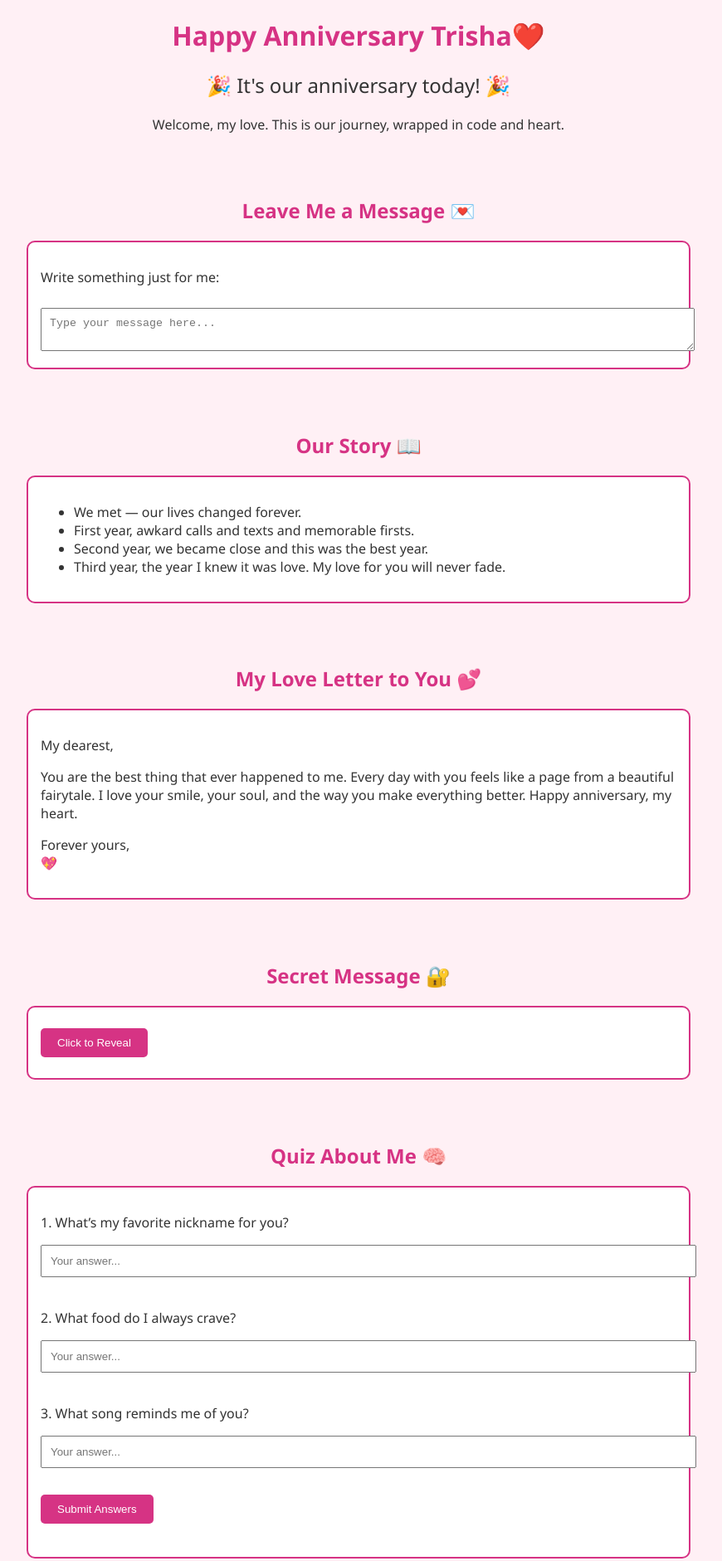
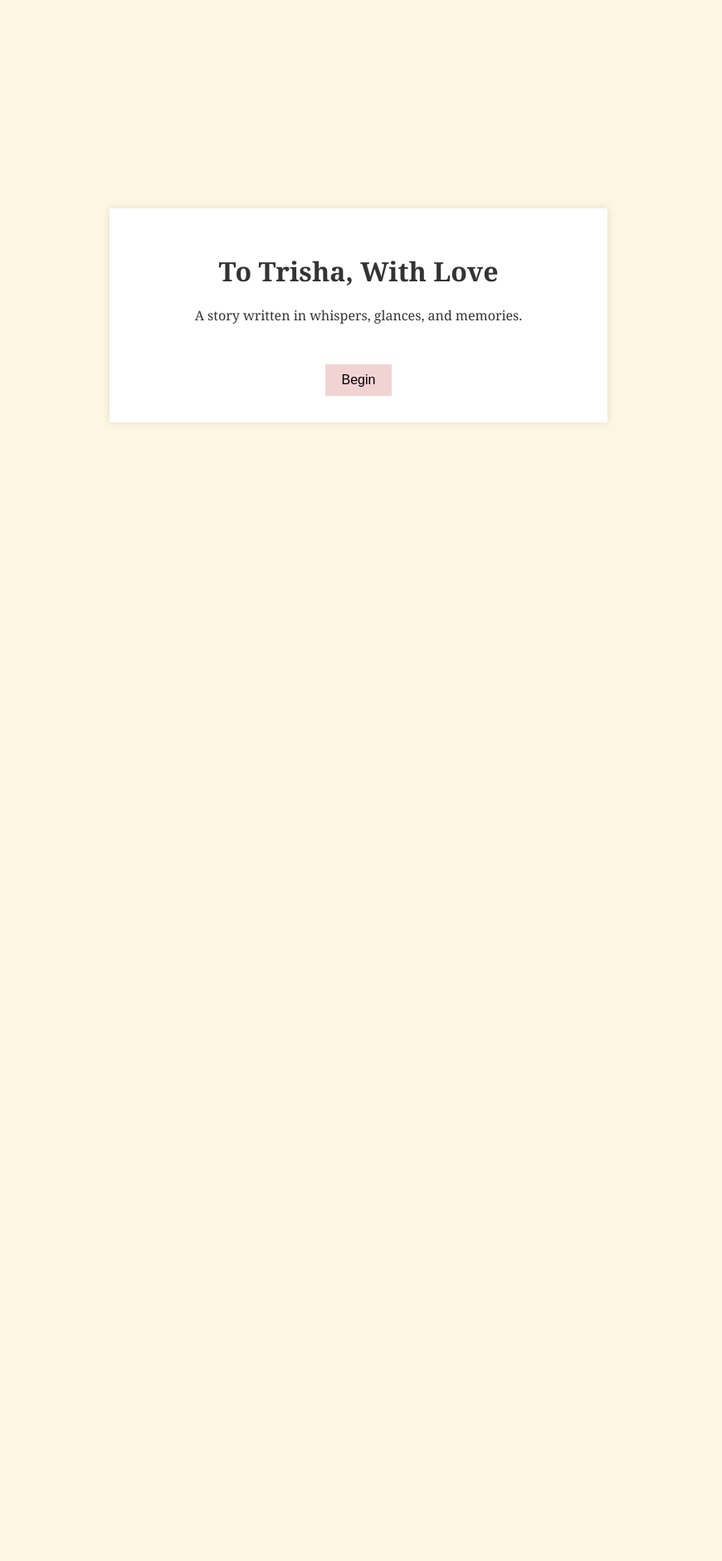
Before and after one commit to manesh108/anniversary-gift, a plain HTML site: page index.html in a window 1280 px wide. Shown: the part 20-1901 px from the top of the page at 83% size, without its empty margins (208-1078 px from the left). After the commit the page ends 800 px from the top, so only its background shows below. Drawn offline with Linux system fonts and the light colour scheme.

Commit message:
Add files via upload

```diff
--- a/index.html
+++ b/index.html
@@ -1,207 +1,151 @@
 <!DOCTYPE html>
 <html lang="en">
 <head>
-  <meta charset="UTF-8">
-  <title>Our Anniversary</title>
+  <meta charset="UTF-8" />
+  <meta name="viewport" content="width=device-width, initial-scale=1" />
+  <title>To Trisha, With Love</title>
   <style>
     body {
-      font-family: 'Segoe UI', sans-serif;
-      background: #fff0f5;
+      background-color: #fdf6e3;
+      font-family: 'Georgia', serif;
       color: #333;
+      display: flex;
+      justify-content: center;
+      align-items: center;
+      height: 100vh;
       margin: 0;
-      padding: 0;
     }
-    header, section {
-      padding: 20px;
-      max-width: 800px;
-      margin: auto;
+    .book {
+      width: 90%;
+      max-width: 600px;
+      background: white;
+      box-shadow: 0 0 10px rgba(0,0,0,0.1);
+      overflow: hidden;
+      position: relative;
     }
-    h1, h2 {
+    .page {
+      padding: 2em;
+      display: none;
+    }
+    .page.active {
+      display: block;
+      animation: fadeIn 1s ease-in-out;
+    }
+    .cover {
       text-align: center;
-      color: #d63384;
     }
-    .timer {
-      font-size: 1.5em;
-      text-align: center;
-      margin: 20px 0;
-    }
-    .box {
-      background: #fff;
-      border: 2px solid #d63384;
-      border-radius: 10px;
-      padding: 15px;
-      margin: 15px 0;
-    }
-    .button {
-      background: #d63384;
-      color: white;
+    button {
+      margin-top: 2em;
+      padding: 10px 20px;
+      font-size: 1em;
+      background-color: #f2d3d3;
       border: none;
-      padding: 10px 20px;
-      margin: 10px 0;
-      border-radius: 5px;
       cursor: pointer;
     }
-    .hidden {
-      display: none;
+    .secret-trigger {
+      cursor: pointer;
+      font-size: 1.5em;
+      float: right;
     }
-    textarea {
-      width: 100%;
-      padding: 10px;
-      margin-top: 10px;
-    }
-    input[type="text"], input[type="email"] {
-      width: 100%;
-      padding: 10px;
+    @keyframes fadeIn {
+      from {opacity: 0;}
+      to {opacity: 1;}
     }
   </style>
 </head>
 <body>
+  <div class="book">
+    <div class="page cover active">
+      <h1>To Trisha, With Love</h1>
+      <p class="subtitle">A story written in whispers, glances, and memories.</p>
+      <button onclick="nextPage()">Begin</button>
+    </div>
 
-<header>
-  <h1>Happy Anniversary Trisha❤️</h1>
-  <div class="timer" id="timer"></div>
-  <p style="text-align:center;">Welcome, my love. This is our journey, wrapped in code and heart.</p>
-</header>
+    <div class="page">
+      <h2>Dedication</h2>
+      <p>"For the girl who made finger hearts magical and van rides unforgettable."<br>– Manesh</p>
+      <button onclick="nextPage()">Next</button>
+    </div>
 
-<section>
-  <h2>Leave Me a Message 💌</h2>
-  <div class="box">
-    <p>Write something just for me:</p>
-    <textarea placeholder="Type your message here..."></textarea>
+    <div class="page">
+      <h2>Chapter 1: The First Conversation</h2>
+      <p>Every chapter of our story is engraved in my heart—from that first conversation about Vishu money to every secret glance, shy smile, and whispered "I love you" in vans and combine classes.<br><br>
+      I still remember how you blushed when I told you that you looked like a Disney princess. And I remember the pink cardigan, the marshmallows, the finger hearts, the van signs, and your handmade gifts.<br><br>
+      Every little moment with you—no matter how small—was magic to me.</p>
+      <button onclick="nextPage()">Next</button>
     </div>
-</section>
 
-<section>
-  <h2>Our Story 📖</h2>
-  <div class="box">
-    <ul>
-      <li>We met — our lives changed forever.</li>
-      <li>First year, awkard calls and texts and memorable firsts.</li>
-      <li>Second year, we became close and this was the best year.</li>
-      <li>Third year, the year I knew it was love. My love for you will never fade.</li>
-    </ul>
+    <div class="page">
+      <h2>Chapter 2: The Chaos & The Calm</h2>
+      <p>I know we’ve had our ups and downs. The happy silences. The school trips. The sneaky peeks. The fake breakups that still left real tears.<br><br>
+      But I’d live through every single one of them again just to feel your warmth, your presence, your love once more.</p>
+      <button onclick="nextPage()">Next</button>
     </div>
-</section>
 
-<section>
-  <h2>My Love Letter to You 💕</h2>
-  <div class="box">
-    <p>My dearest,</p>
-    <p>You are the best thing that ever happened to me. Every day with you feels like a page from a beautiful fairytale. I love your smile, your soul, and the way you make everything better. Happy anniversary, my heart.</p>
-    <p>Forever yours,<br>💖</p>
+    <div class="page">
+      <h2>Chapter 3: My Safe Space</h2>
+      <p>You’ve always been my everything—my password, my comfort, my safe space.<br><br>
+      Even when you drifted, even when it hurt, I held on. Because deep inside, I knew what we had was real.<br><br>
+      You once said you'd give me a chance, and I’m still holding onto that promise—not out of desperation, but out of faith.<br>
+      I believe in us. I believe in the Trisha I fell in love with.</p>
+      <button onclick="nextPage()">Next</button>
     </div>
-</section>
 
-<section>
-  <h2>Secret Message 🔐</h2>
-  <div class="box">
-    <button class="button" onclick="document.getElementById('secret').classList.toggle('hidden')">Click to Reveal</button>
-    <p id="secret" class="hidden">You are my forever and always. There will never be a day I stop loving you.</p>
+    <div class="page">
+      <h2>Chapter 4: If I Ever Get To Marry You</h2>
+      <p>If I ever get to marry you one day, I’ll love you the way you deserve.<br><br>
+      I’ll be your peace after a storm, your laughter after a long day, your home when the world feels too much.<br><br>
+      I’ll never raise my voice, never let you feel alone.<br>
+      I’ll be there—for every tear, every hug, every tired moment.</p>
+      <button onclick="nextPage()">Next</button>
     </div>
-</section>
 
-<section>
-  <h2>Quiz About Me 🧠</h2>
-  <div class="box">
-    <form id="quizForm">
-      <p>1. What’s my favorite nickname for you?</p>
-      <input type="text" name="q1" placeholder="Your answer..."><br><br>
+    <div class="page">
+      <h2>Chapter 5: The Comfort Movie</h2>
+      <p>You once said the hero in <i>Mudhal Nee Mudivum Nee</i> reminded you of me.<br><br>
+      That comfort movie now plays like a memory of us.<br><br>
+      Just like that hero, I’ll wait—no matter how long—because love isn’t about rushing. It’s about holding on, even when it hurts.<br><br>
+      <span class="secret-trigger" onclick="revealSecret()">💗</span>
+      </p>
+      <button onclick="nextPage()">Next</button>
+    </div>
 
-      <p>2. What food do I always crave?</p>
-      <input type="text" name="q2" placeholder="Your answer..."><br><br>
-
-      <p>3. What song reminds me of you?</p>
-      <input type="text" name="q3" placeholder="Your answer..."><br><br>
-
-      <button type="button" class="button" onclick="checkQuiz()">Submit Answers</button>
-    </form>
-
-    <div id="quizResult" style="margin-top:15px; font-weight:bold;"></div>
+    <div class="page secret" id="secret-page">
+      <h2>Chapter 6: My Trisha</h2>
+      <p>I miss my old Trisha.<br>
+      The one who called me <i>vennamavaney.</i><br>
+      The one who held my hand in the van.<br>
+      The one who blushed when I said she looked beautiful.<br><br>
+      But most of all, I just miss <b>you</b>.<br><br>
+      I love you, Trisha.<br>
+      Always have.<br>
+      Always will.<br><br>
+      – Manesh ❤️</p>
     </div>
-</section>
-
-
-<section>
-  <h2>Open When... ✉️</h2>
-  <div class="box">
-    <p><strong>Open when you miss me:</strong><br>Play our song and read my love letter again. I'm always with you.</p><br>
-    <p><strong>Open when you're sad:</strong><br>Take a deep breath. You're strong, and I’m just a hug away.</p><br>
-    <p><strong>Open when you're happy:</strong><br>Smile wider, because your joy lights up my world!</p>
   </div>
-</section>
-
-<section>
-  <h2>Wish Jar ✨</h2>
-  <div class="box">
-    <p>Write a wish for us, for our future:</p>
-    <textarea placeholder="Your wish..."></textarea>
-    <p style="font-size: 0.9em; color: gray;">(I will do everything for you , it's between you and the stars.)</p>
-  </div>
-</section>
-
-<section>
-  <h2>Conclusion 💫</h2>
-  <div class="box">
-    <p>This is only the beginning of a lifetime of memories. I can’t wait to write the next chapter with you. I love you more than words can hold.</p>
-  </div>
-</section>
 
   <script>
-  // Countdown Timer to June 30
-  const targetDate = new Date("2025-06-30T00:00:00");
+    let currentPage = 0;
+    const pages = document.querySelectorAll('.page');
 
-  function updateCountdown() {
-    const now = new Date();
-    const diff = targetDate - now;
-
-    if (diff <= 0) {
-      document.getElementById("timer").innerText = "🎉 It's our anniversary today! 🎉";
-      return;
+    function showPage(index) {
+      pages.forEach(p => p.classList.remove('active'));
+      if (pages[index]) pages[index].classList.add('active');
     }
 
-    const days = Math.floor(diff / (1000 * 60 * 60 * 24));
-    const hours = Math.floor((diff / (1000 * 60 * 60)) % 24);
-    const minutes = Math.floor((diff / (1000 * 60)) % 60);
-    const seconds = Math.floor((diff / 1000) % 60);
-
-    document.getElementById("timer").innerText =
-      `Only ${days} days, ${hours} hours, ${minutes} minutes, ${seconds} seconds until our special day 💖`;
+    function nextPage() {
+      if (currentPage < pages.length - 2) { // exclude secret page from normal nav
+        currentPage++;
+        showPage(currentPage);
+      }
     }
 
-  setInterval(updateCountdown, 1000);
-  updateCountdown();
+    function revealSecret() {
+      pages.forEach(p => p.classList.remove('active'));
+      document.getElementById('secret-page').classList.add('active');
+    }
+
+    showPage(currentPage);
   </script>
-
-<script>
-  function checkQuiz() {
-    const form = document.forms["quizForm"];
-    const q1 = form["q1"].value.trim().toLowerCase();
-    const q2 = form["q2"].value.trim().toLowerCase();
-    const q3 = form["q3"].value.trim().toLowerCase();
-
-    const answers = {
-      q1: "vennamavaley",              // Your nickname for her
-      q2: "pizza",                  // Your favorite food
-      q3_1: "perfect",              // First song that reminds you of her
-      q3_2: "mudhal nee mudivum nee"     // Second song that reminds you of her
-    };
-
-    let score = 0;
-
-    if (q1 === answers.q1) score++;
-    if (q2 === answers.q2) score++;
-    if (q3 === answers.q3_1 || q3 === answers.q3_2) score++;
-
-    let result = `You got ${score} out of 3 right! 💘`;
-
-    if (score === 3) result += " You're amazing! You know me so well 😍";
-    else if (score === 2) result += " So close! You know me pretty well 💕";
-    else result += " Nice try! Let's see how well you know me next time 🥰";
-
-    document.getElementById("quizResult").innerText = result;
-  }
-</script>
-
-
 </body>
 </html>
```
Lines whose indentation alone changed are shown as unchanged.
